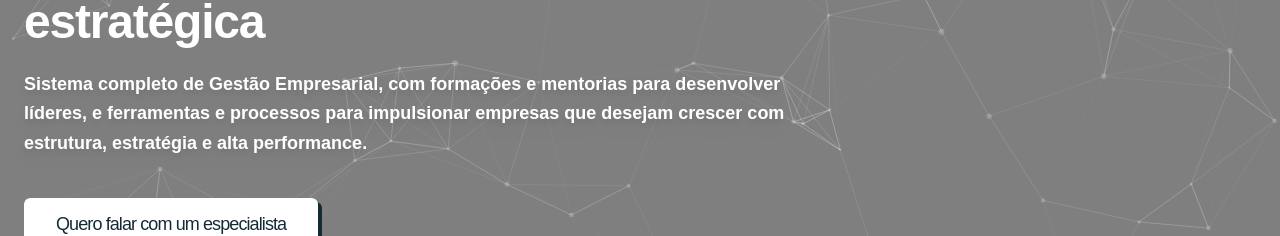
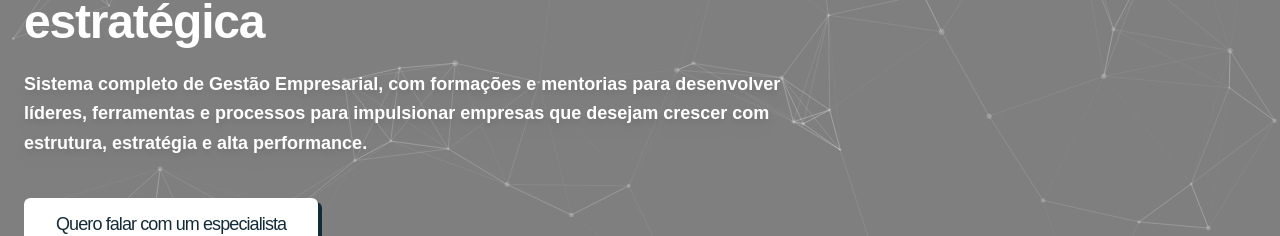
Before and after one commit to MarcosCantarutti/lp_desenvolvimento_2025, a React (Vite) app: page / in a window 1280 px wide. Shown: the part 404-640 px from the top of the page. Built offline with nearby package versions, Linux system fonts and the light colour scheme.

Commit message:
ajustes textos

```diff
--- a/src/Components/Organisms/HeroSection.tsx
+++ b/src/Components/Organisms/HeroSection.tsx
@@ -35,7 +35,7 @@
             <AnimatedHeroTitle />
 
             <p className="mt-6 text-lg leading-relaxed text-white font-bold drop-shadow-lg">
-            Sistema completo de Gestão Empresarial, com formações e mentorias para desenvolver líderes, e ferramentas e processos para impulsionar empresas que desejam crescer com estrutura, estratégia e alta performance.
+            Sistema completo de Gestão Empresarial, com formações e mentorias para desenvolver líderes, ferramentas e processos para impulsionar empresas que desejam crescer com estrutura, estratégia e alta performance.
             </p>
 
             <div className="mt-10 flex flex-wrap items-center justify-center gap-4 lg:justify-start">
```
